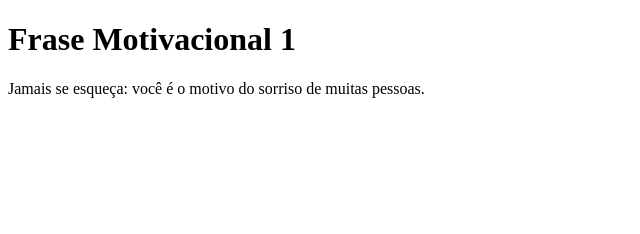
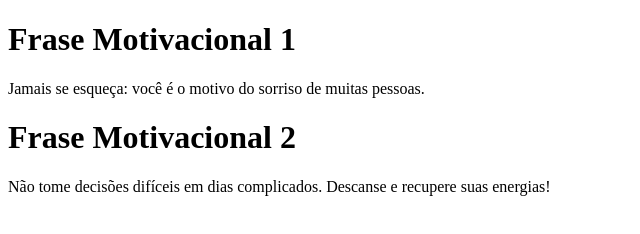
Before and after one commit to Ewwnder/frases_Motivacionais-Projeto1, a plain HTML site: page index.html in a window 1280 px wide. Shown: the whole page, without its empty margins (0-640 px from the left). Drawn offline with Linux system fonts and the light colour scheme.

Commit message:
frase motivacional 2

```diff
--- a/index.html
+++ b/index.html
@@ -8,5 +8,8 @@
 <body>
         <h1>Frase Motivacional 1</h1>
         <p>Jamais se esqueça: você é o motivo do sorriso de muitas pessoas.</p>
+
+        <h1>Frase Motivacional 2</h1>
+        <p>Não tome decisões difíceis em dias complicados. Descanse e recupere suas energias!</p>
 </body>
 </html>
```
